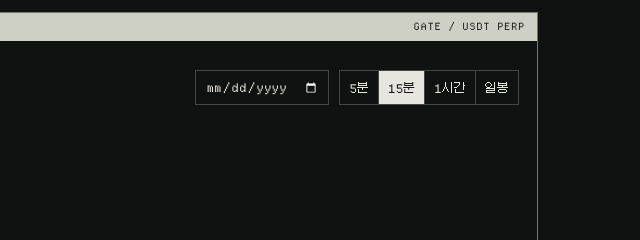
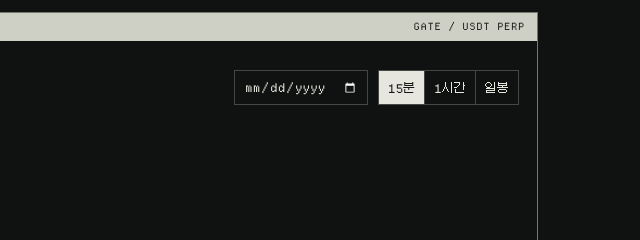
Before and after one commit to KapapiDev/osprey-view, a plain HTML site: page index.html in a window 1280 px wide. Shown: the part 438-678 px from the top of the page, 640-1280 px from the left. Drawn offline with Linux system fonts and the light colour scheme; no server answers.

Commit message:
Simplify chart intervals to 15 minutes, hourly and daily

```diff
--- a/index.html
+++ b/index.html
@@ -9,7 +9,7 @@
 <p id="warning" role="status" hidden></p>
 <section class="chart-window"><div class="windowbar"><span>▦ &nbsp; PRICE MONITOR</span><span>GATE / USDT PERP</span></div>
 <div class="chart-head"><div><h2>BTC<span class="muted"> / USDT</span></h2><div class="quote"><b id="quote">—</b><span id="quoteTime"></span></div></div>
-<div class="controls"><label class="daypick"><span class="sr">차트 날짜</span><input type="date" id="chartDay"></label><div class="switch" aria-label="봉 주기"><button data-tf="5">5분</button><button data-tf="15" aria-pressed="true">15분</button><button data-tf="60">1시간</button><button data-tf="1440" aria-pressed="false">일봉</button></div></div></div>
+<div class="controls"><label class="daypick"><span class="sr">차트 날짜</span><input type="date" id="chartDay"></label><div class="switch" aria-label="봉 주기"><button data-tf="15" aria-pressed="true">15분</button><button data-tf="60">1시간</button><button data-tf="1440" aria-pressed="false">일봉</button></div></div></div>
 <div class="chartwrap"><canvas id="market" tabindex="0" aria-label="BTC 선물 캔들 차트. 좌우 방향키로 봉을 선택할 수 있습니다."></canvas><div id="noBars" hidden>시세를 불러올 수 없습니다.</div></div>
 <div class="chart-foot"><span><b class="buybadge">B</b> 매수 &nbsp; <b class="sellbadge">S</b> 매도</span><span id="barRead">봉을 누르면 가격이 표시됩니다.</span></div><div id="detail" hidden></div></section>
 <section id="history"><div class="section-head"><h2>거래 기록</h2><select id="month" aria-label="거래 기록 조회 월"><option value="">전체 기간</option></select></div>
```
